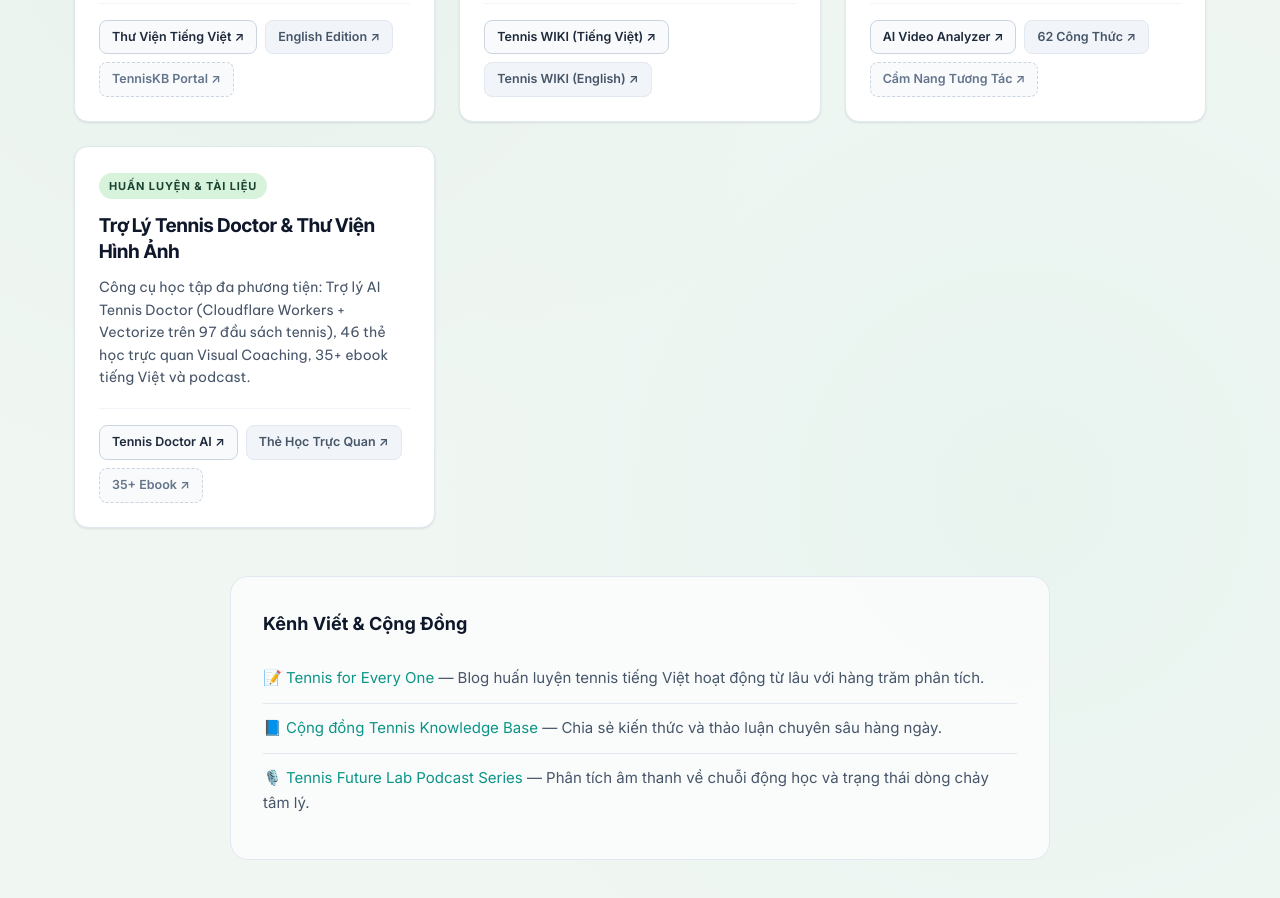
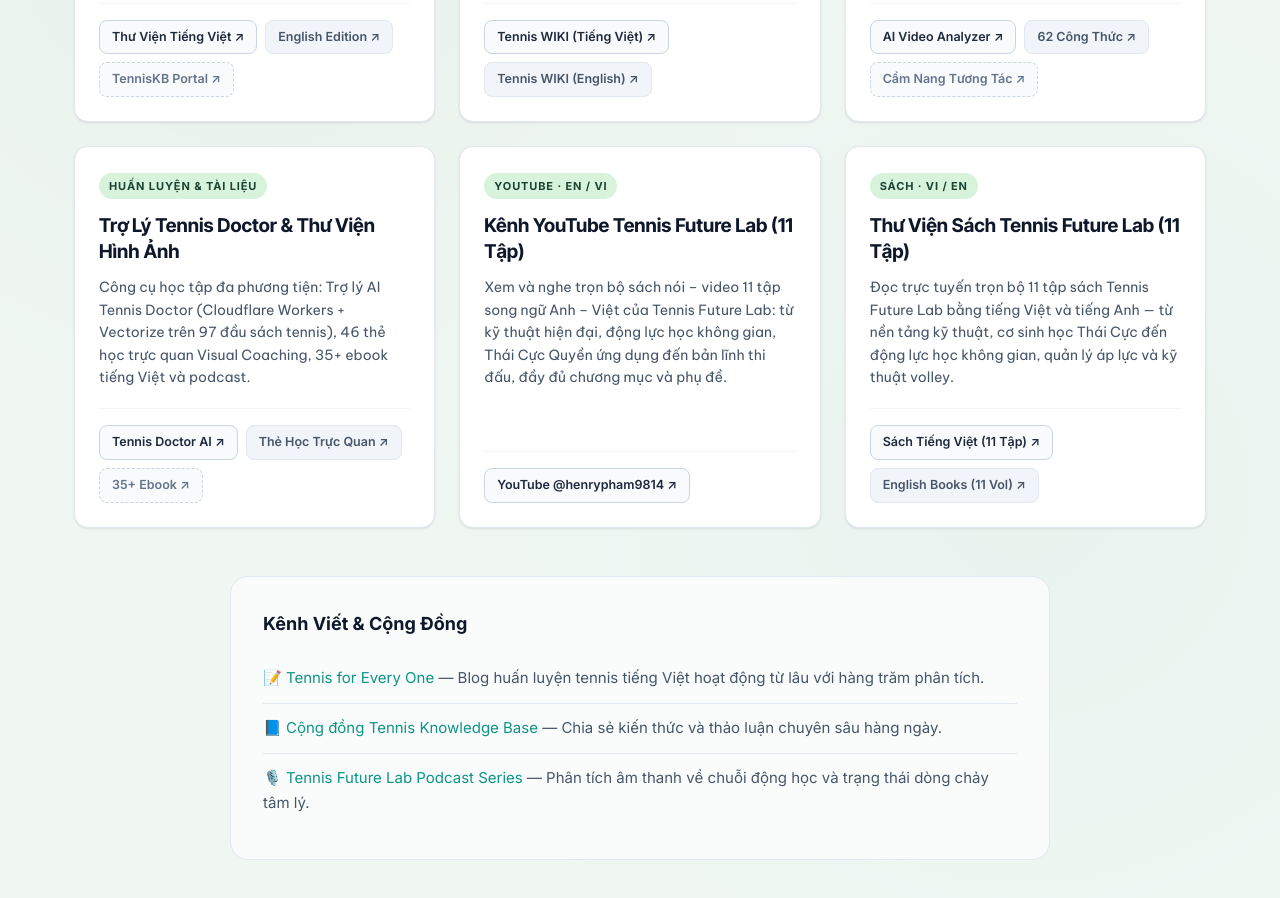
Before and after one commit to HenryPhamDuc/henryphamduc.github.io, a plain HTML site: page vi/index.html in a window 1280 px wide. Shown: the part 10496-11394 px from the top of the page. Drawn offline with Linux system fonts and the light colour scheme.

Commit message:
Add YouTube Channel and Tennis Books Library (11 Vol EN/VI) cards under Tennis

```diff
--- a/vi/index.html
+++ b/vi/index.html
@@ -1256,6 +1256,60 @@
 
       </div>
 
+      <!-- Card 5: Kênh YouTube (Bộ Sách Nói 11 Tập) -->
+
+      <div class="project-card tidy-card">
+
+        <div>
+
+          <div class="project-badge">YouTube · EN / VI</div>
+
+          <h3>Kênh YouTube Tennis Future Lab (11 Tập)</h3>
+
+          <p class="vi">
+
+            Xem và nghe trọn bộ sách nói – video 11 tập song ngữ Anh – Việt của Tennis Future Lab: từ kỹ thuật hiện đại, động lực học không gian, Thái Cực Quyền ứng dụng đến bản lĩnh thi đấu, đầy đủ chương mục và phụ đề.
+
+          </p>
+
+        </div>
+
+        <div class="card-actions">
+
+          <a class="card-pill primary-pill" href="https://www.youtube.com/@henrypham9814" target="_blank" rel="noopener">YouTube @henrypham9814 ↗</a>
+
+        </div>
+
+      </div>
+
+      <!-- Card 6: Thư Viện Sách Tennis (11 Tập Song Ngữ) -->
+
+      <div class="project-card tidy-card">
+
+        <div>
+
+          <div class="project-badge">Sách · VI / EN</div>
+
+          <h3>Thư Viện Sách Tennis Future Lab (11 Tập)</h3>
+
+          <p class="vi">
+
+            Đọc trực tuyến trọn bộ 11 tập sách Tennis Future Lab bằng tiếng Việt và tiếng Anh — từ nền tảng kỹ thuật, cơ sinh học Thái Cực đến động lực học không gian, quản lý áp lực và kỹ thuật volley.
+
+          </p>
+
+        </div>
+
+        <div class="card-actions">
+
+          <a class="card-pill primary-pill" href="https://tenniskb.github.io/vi/books" target="_blank" rel="noopener">Sách Tiếng Việt (11 Tập) ↗</a>
+
+          <a class="card-pill secondary-pill" href="https://tenniskb.github.io/books" target="_blank" rel="noopener">English Books (11 Vol) ↗</a>
+
+        </div>
+
+      </div>
+
     </div>
 
     <!-- Extra links -->
```
Also changed, not shown: index.html (+54 -0 lines).
